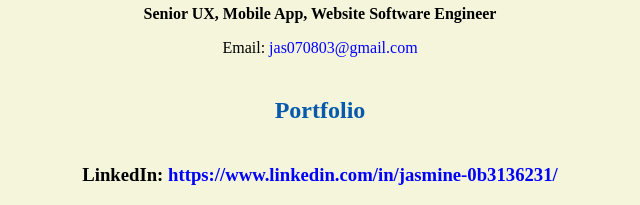
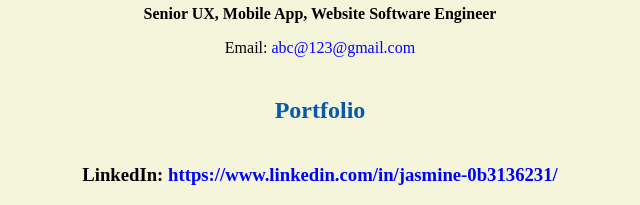
Before and after one commit to Jasmine-07/jasmine.github.io, a plain HTML site: page resume.html in a window 1280 px wide. Shown: the part 482-687 px from the top of the page, 320-960 px from the left. Drawn offline with Linux system fonts and the light colour scheme.

Commit message:
resume.html

```diff
--- a/resume.html
+++ b/resume.html
@@ -22,7 +22,7 @@
     <h1>Jasmine</h1>
     <h4>Senior UX, Mobile App, Website Software Engineer</h4>
 
-    <p>Email: <a href="mailto:jas070803@gmail.com" target="_blank">jas070803@gmail.com</a></p>
+    <p>Email: <a href="mailto:abc@123@gmail.com" target="_blank">abc@123@gmail.com</a></p>
     <!-- don't post physical address, personal phone number or other personal information on the web! -->
 
     <h2>Portfolio</h2>
```
